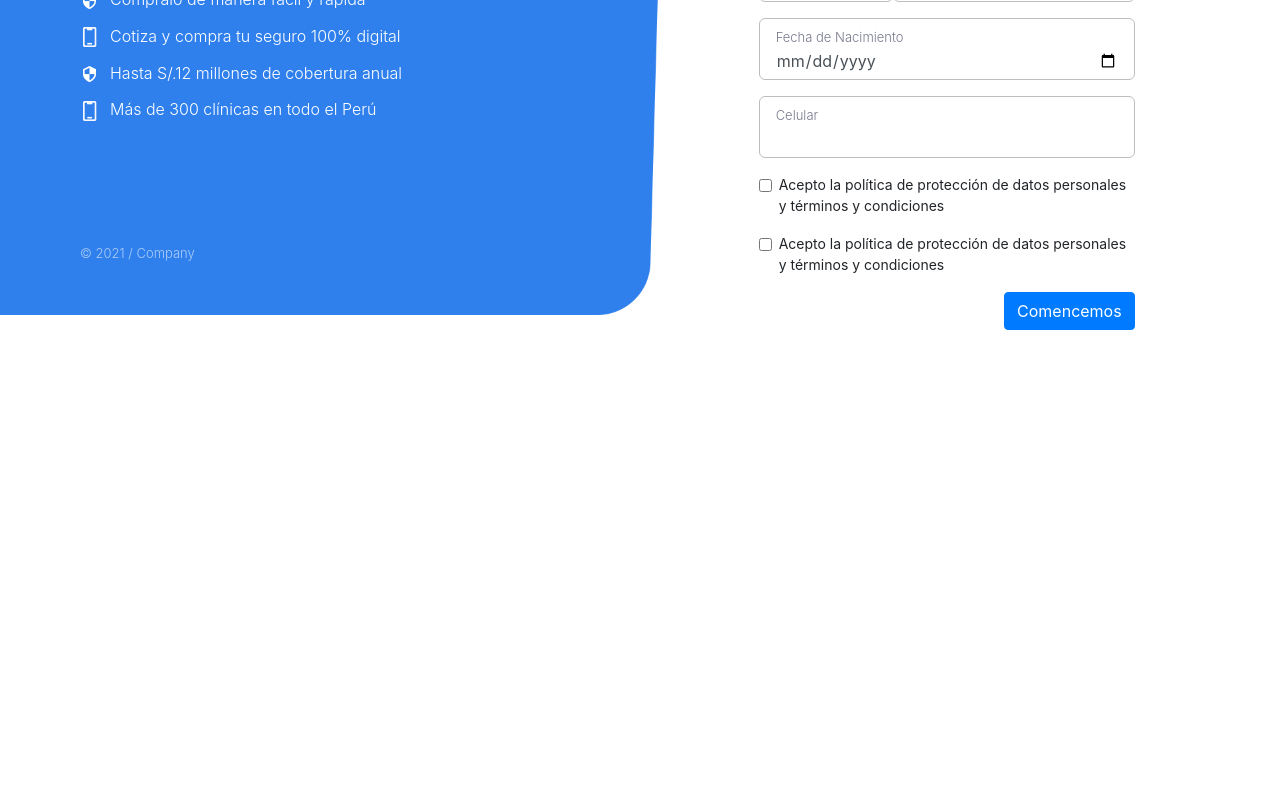
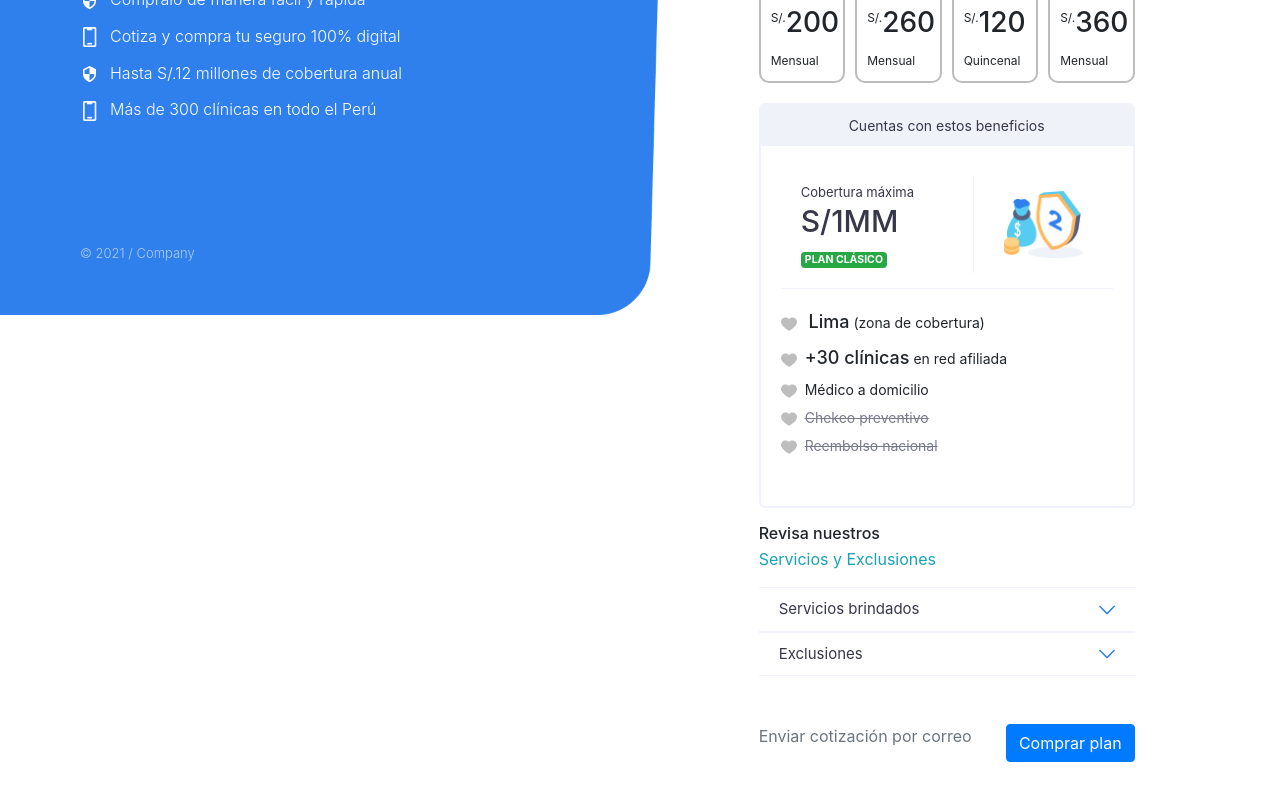
Before and after one commit to roger-urbano/cotizar-pedido-react, a React (Create React App) app: page /#/protection in a window 1280 px wide. Before the commit this address led to /login. Shown: the part 196-996 px from the top of the page. Before the commit the page ends 800 px from the top, so only its background shows below. Built offline with nearby package versions, Linux system fonts and the light colour scheme.

Commit message:
Implmentando HashRouter para publicar ruteo en gh-pages

```diff
--- a/src/components/plan/plan.scss
+++ b/src/components/plan/plan.scss
@@ -10,6 +10,8 @@
     padding: 20px 10px 10px 10px;
     position: relative;
     cursor: pointer;
+
+    &:hover,
     &.active {
         border-color: $color-2;
     }
--- a/src/components/services/services-list.scss
+++ b/src/components/services/services-list.scss
@@ -17,4 +17,5 @@
 
 .services--content {
     padding: 10px 20px;
+    font-size: 13px;
 }
--- a/src/components/services/services-list.tsx
+++ b/src/components/services/services-list.tsx
@@ -11,7 +11,7 @@
     {
       props.active ? (
         <div className="services--content toggable_content">
-          { props.children }
+          <p>{ props.children }</p>
         </div>
       ) : null
     }
--- a/src/pages/ChooseProtection/index.tsx
+++ b/src/pages/ChooseProtection/index.tsx
@@ -106,7 +106,7 @@
                             ))}
                         </div>
                         <div className="grid--col-sm-12 mb-3 mt-5 d-flex justify-content-between">
-                        <Link to="/about" className="text-secondary">Enviar cotización por correo</Link>
+                        <span className="text-secondary cursor-pointer">Enviar cotización por correo</span>
                          <ButtonToggle color="primary"
                             onClick={handleClick}
                         >Comprar plan</ButtonToggle>
```
Also changed, not shown: src/App.tsx (+4 -3 lines), 1 other file (tests, documents, lock files or other folders).
